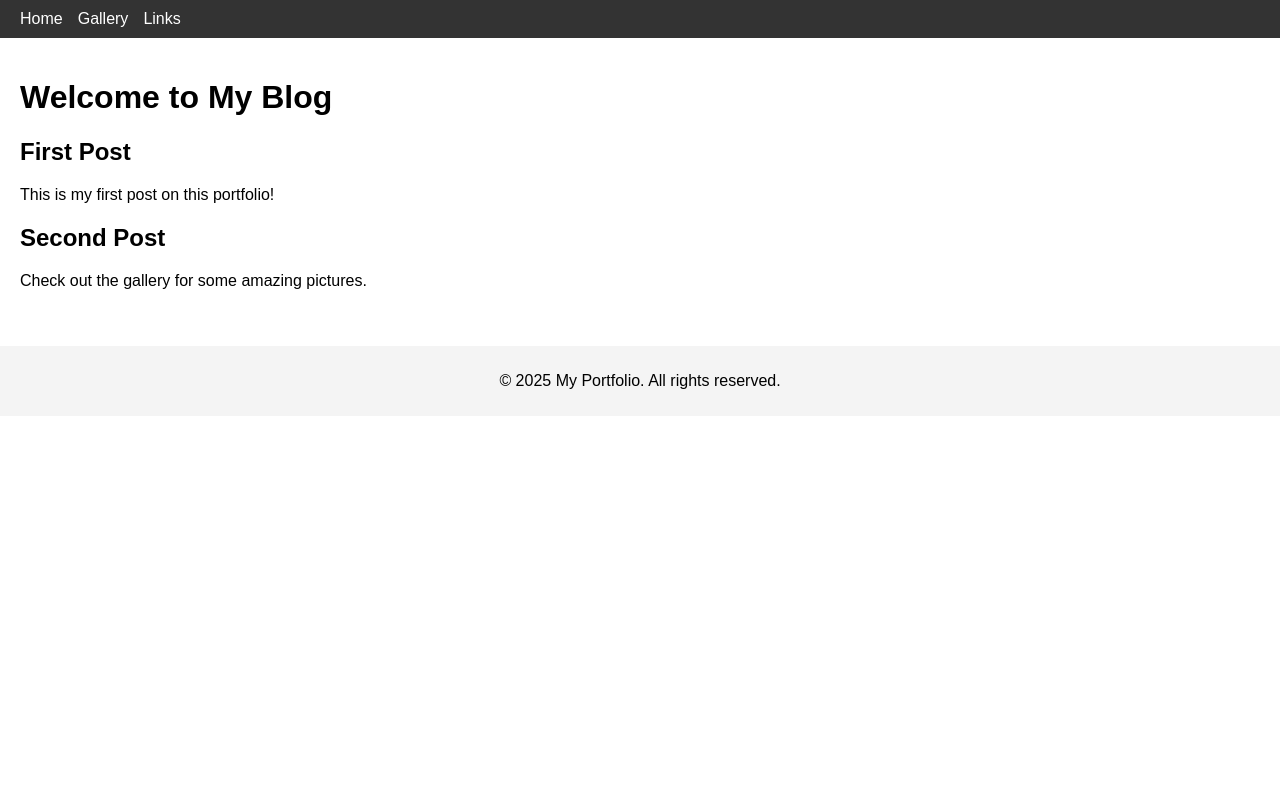
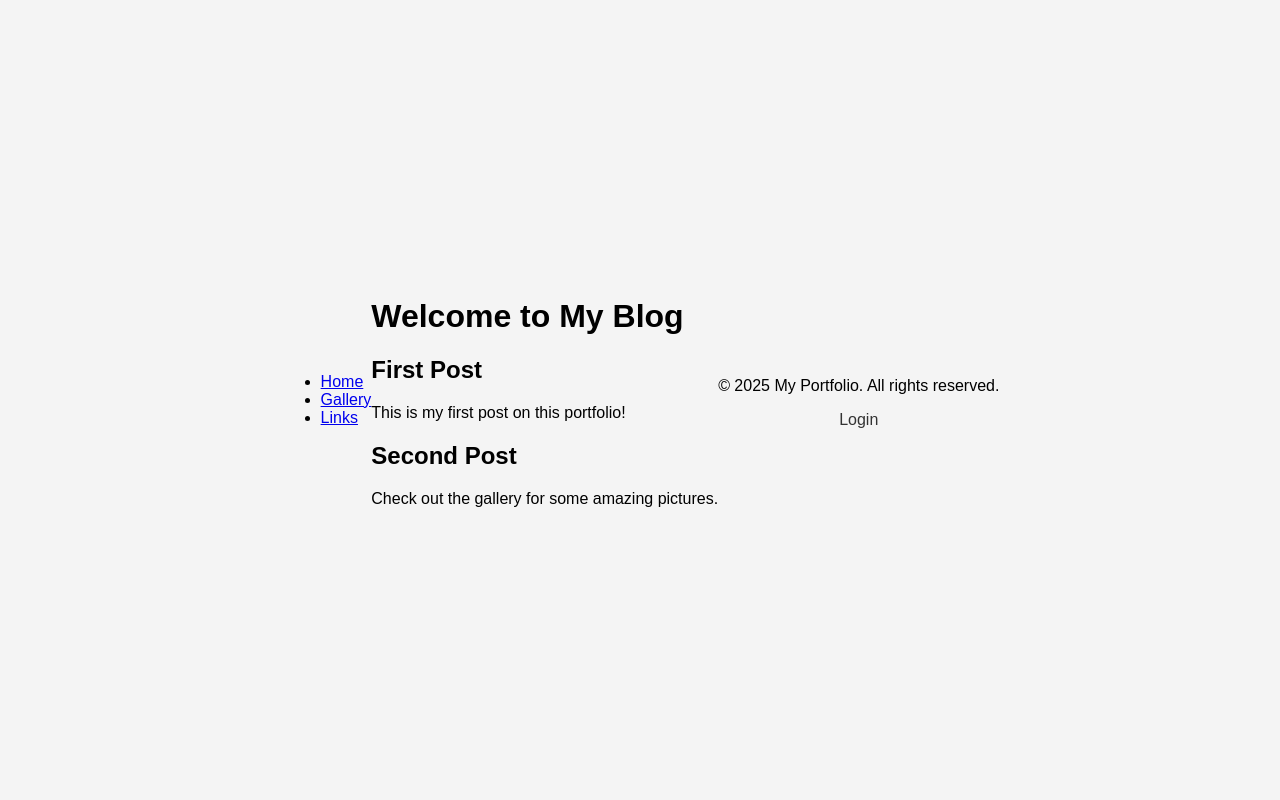
Before and after one commit to Jerem7/Personal_page_front_bac, a PHP site: page / in a window 1280 px wide. Run offline with PHP 8.4, Linux system fonts and the light colour scheme.

Commit message:
backend login
added login page to backend and simple dashboard

```diff
--- a/assets/css/styles.css
+++ b/assets/css/styles.css
@@ -2,37 +2,65 @@ body {
     font-family: Arial, sans-serif;
     margin: 0;
     padding: 0;
+    display: flex;
+    justify-content: center;
+    align-items: center;
+    height: 100vh;
+    background: #f4f4f4;
 }
 
-header {
+form {
+    background: #fff;
+    padding: 20px;
+    border: 1px solid #ccc;
+    border-radius: 5px;
+    width: 300px;
+    text-align: center;
+}
+
+form input {
+    width: 100%;
+    padding: 10px;
+    margin: 10px 0;
+    border: 1px solid #ccc;
+    border-radius: 5px;
+}
+
+form button {
+    width: 100%;
+    padding: 10px;
     background: #333;
     color: #fff;
-    padding: 10px 20px;
+    border: none;
+    border-radius: 5px;
+    cursor: pointer;
 }
 
-header nav ul {
+form button:hover {
+    background: #555;
+}
+
+.error {
+    color: red;
+    font-size: 0.9em;
+}
+footer nav ul {
     list-style: none;
     padding: 0;
-    margin: 0;
+    margin: 10px 0;
     display: flex;
+    justify-content: center;
 }
 
-header nav ul li {
-    margin-right: 15px;
+footer nav ul li {
+    margin: 0 10px;
 }
 
-header nav ul li a {
-    color: #fff;
+footer nav ul li a {
     text-decoration: none;
+    color: #333;
 }
 
-footer {
-    background: #f4f4f4;
-    text-align: center;
-    padding: 10px 20px;
-    margin-top: 20px;
+footer nav ul li a:hover {
+    color: #555;
 }
-
-main {
-    padding: 20px;
-}
--- a/includes/footer.php
+++ b/includes/footer.php
@@ -1,5 +1,15 @@
 <footer>
     <p>&copy; 2025 My Portfolio. All rights reserved.</p>
+    <nav>
+        <ul>
+            <?php if (isset($_SESSION['user_id'])): ?>
+                <li><a href="dashboard.php">Dashboard</a></li>
+                <li><a href="logout.php">Logout</a></li>
+            <?php else: ?>
+                <li><a href="login.php">Login</a></li>
+            <?php endif; ?>
+        </ul>
+    </nav>
 </footer>
 </body>
 </html>
--- /dev/null
+++ b/logout.php
@@ -0,0 +1,6 @@
+<?php
+session_start();
+session_destroy();
+header('Location: login.php');
+exit;
+?>
```
Also changed, not shown: dashboard.php (added, +27 -0 lines), db/connection.php (added, +13 -0 lines), login.php (added, +42 -0 lines).
